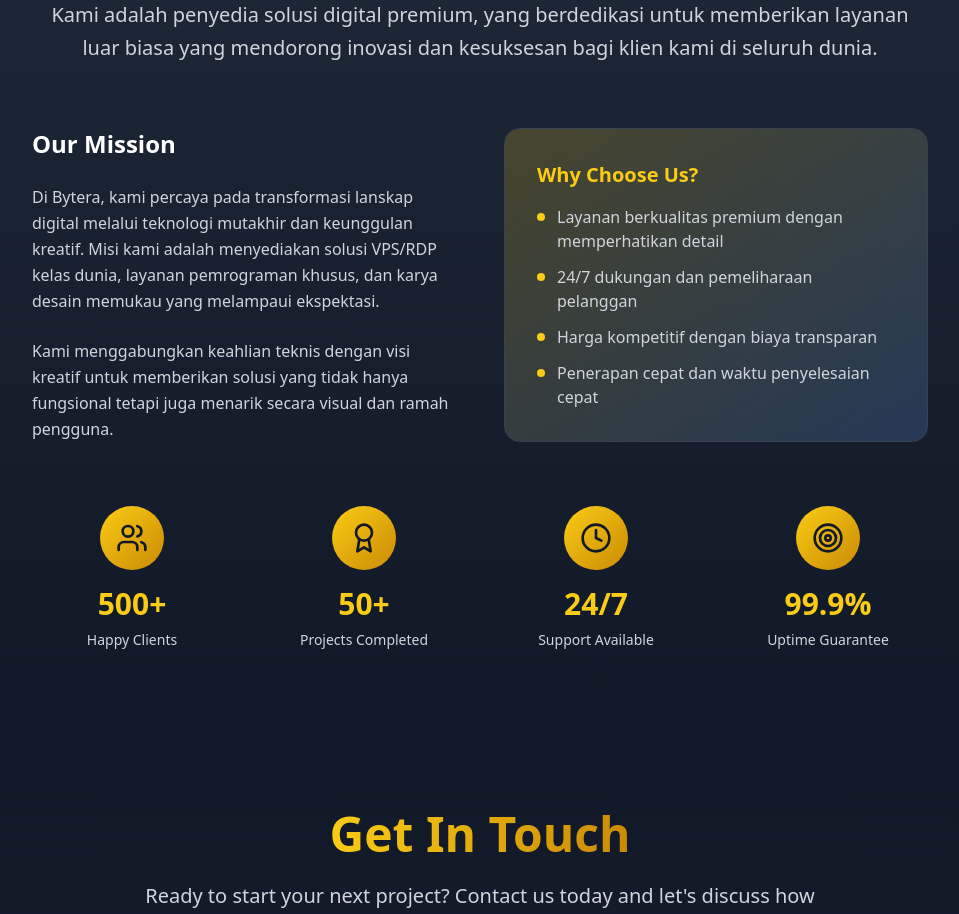
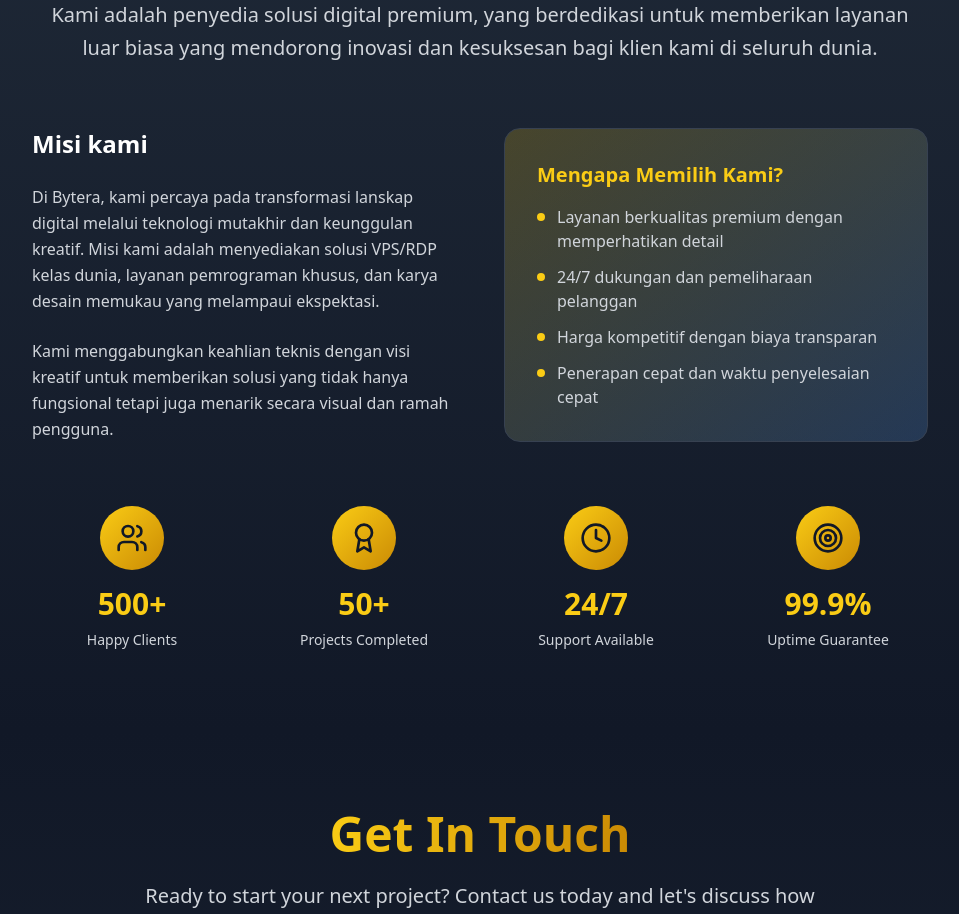
Before and after one commit to DimasDarma11/BYTERA-OFFICIAL, a React (Vite) app: page / in a window 1280 px wide. Shown: the part 1800-2714 px from the top of the page, without its empty margins (160-1119 px from the left). Built offline with nearby package versions, Linux system fonts and the light colour scheme.

Commit message:
Update About.tsx

```diff
--- a/src/components/About.tsx
+++ b/src/components/About.tsx
@@ -27,7 +27,7 @@ const About = () => {
 
           <div className="grid md:grid-cols-2 gap-12 items-center mb-16">
             <div>
-              <h3 className="text-2xl font-bold text-white mb-6">Our Mission</h3>
+              <h3 className="text-2xl font-bold text-white mb-6">Misi kami</h3>
               <p className="text-gray-300 leading-relaxed mb-6">
                 Di Bytera, kami percaya pada transformasi lanskap digital melalui teknologi mutakhir
                 dan keunggulan kreatif. Misi kami adalah menyediakan solusi VPS/RDP kelas dunia, layanan pemrograman khusus,
@@ -41,7 +41,7 @@ const About = () => {
 
             <div className="relative">
               <div className="bg-gradient-to-br from-yellow-400/20 to-blue-400/20 p-8 rounded-2xl border border-gray-700">
-                <h4 className="text-xl font-bold text-yellow-400 mb-4">Why Choose Us?</h4>
+                <h4 className="text-xl font-bold text-yellow-400 mb-4">Mengapa Memilih Kami?</h4>
                 <ul className="space-y-3 text-gray-300">
                   <li className="flex items-start">
                     <div className="w-2 h-2 bg-yellow-400 rounded-full mt-2 mr-3 flex-shrink-0"></div>
```
